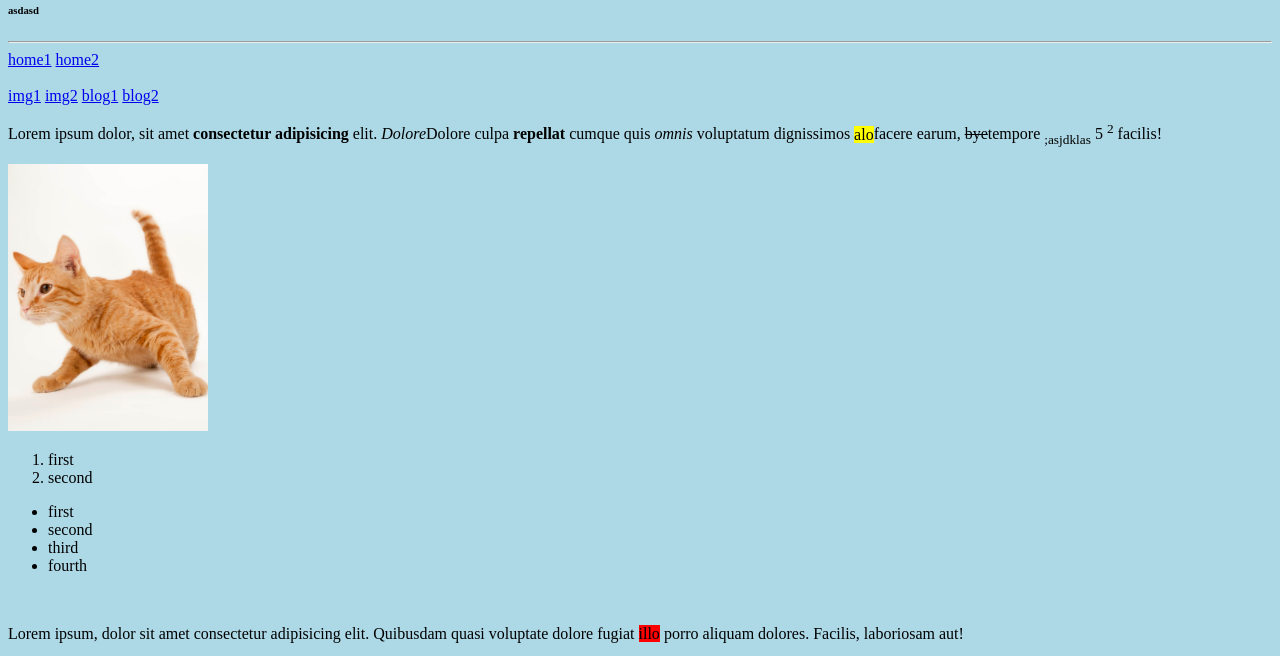
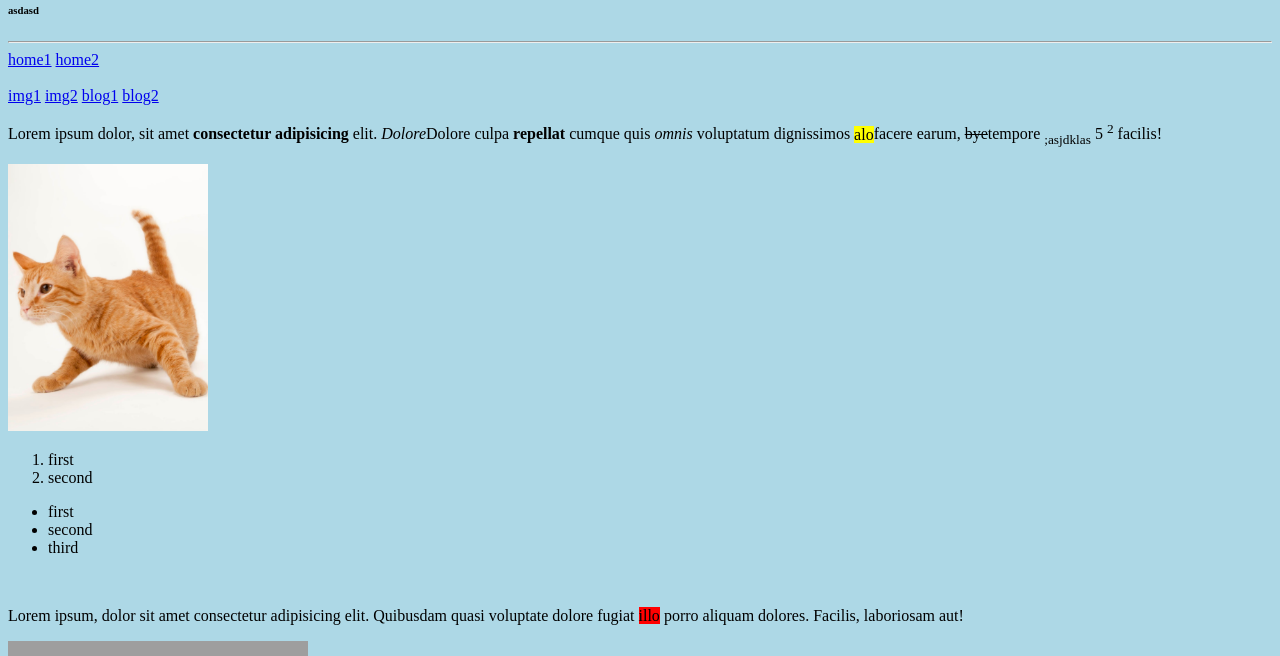
Before and after one commit to behnam-ghoreshi/behnam-ghoreshi.github.io, a plain HTML site: page index.html in a window 1280 px wide. Shown: the part 113-769 px from the top of the page. Drawn offline with Linux system fonts and the light colour scheme; grey boxes are pictures that could not be loaded; files whose address does not match are found by name.

```diff
--- a/index.html
+++ b/index.html
@@ -36,7 +36,6 @@
       <li>first</li>
       <li>second</li>
       <li>third</li>
-      <li>fourth</li>
     </ul>
     <div>
       <div>
```
